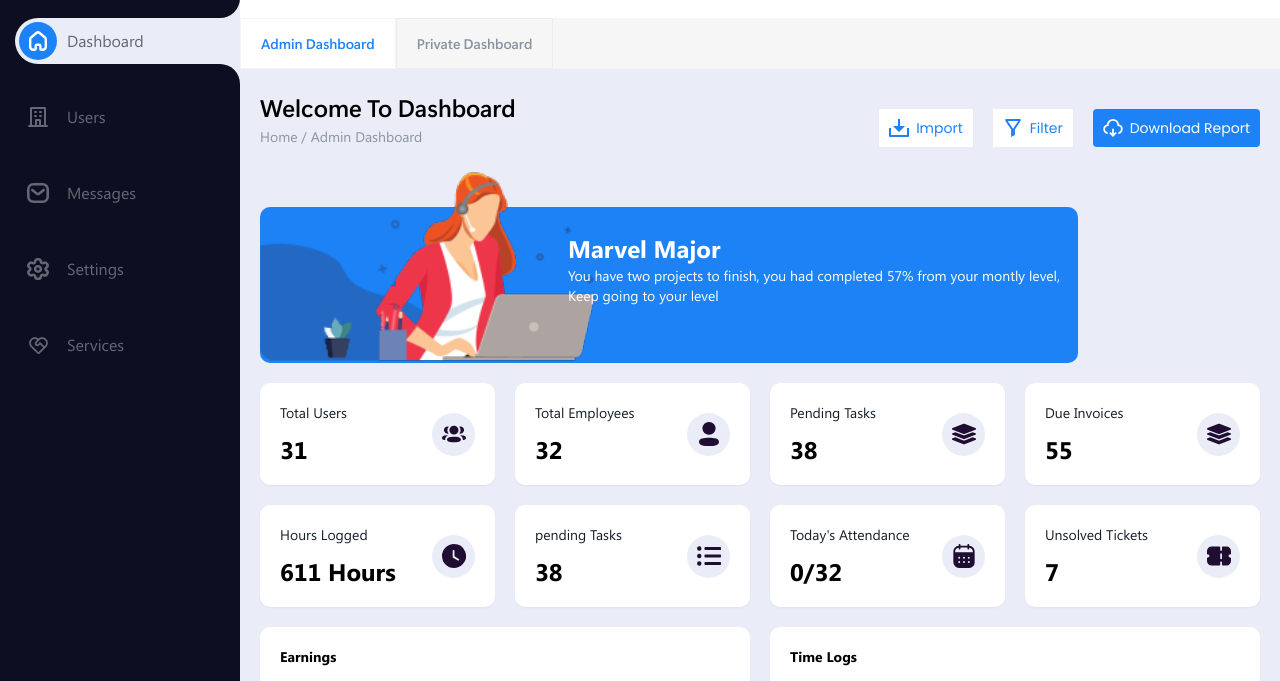
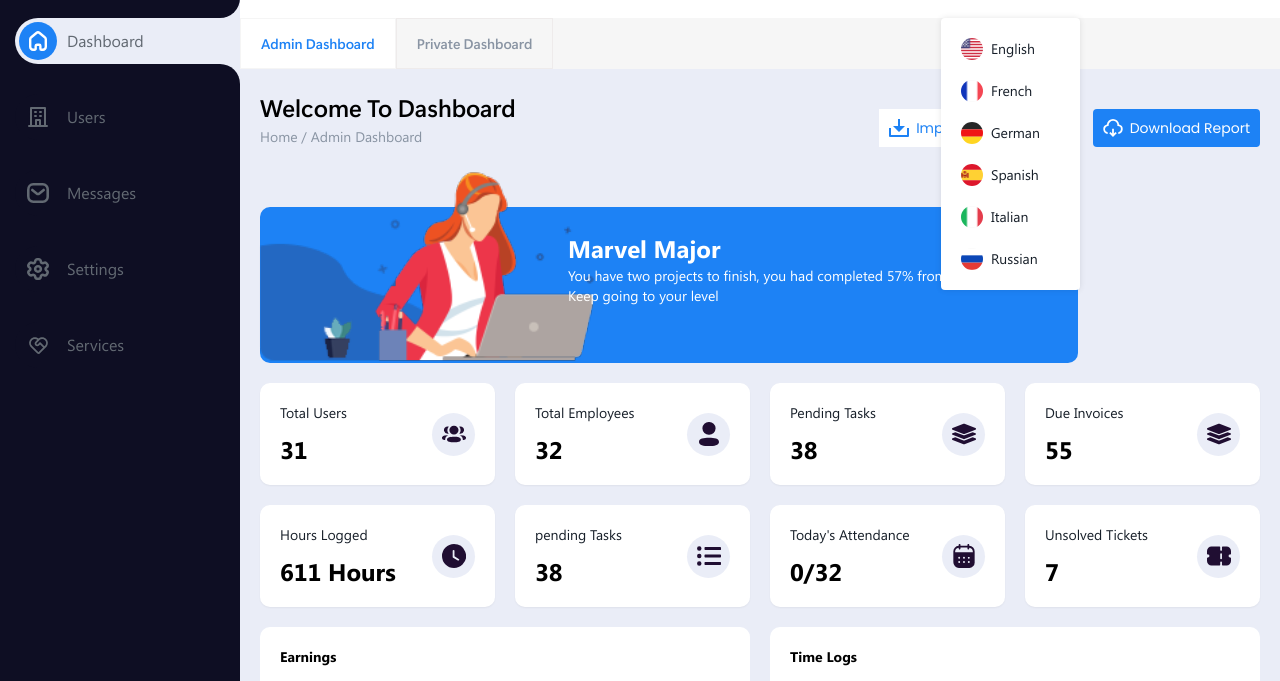
Before and after one commit to techiebande/omniboard, a website: page src/html/index.html in a window 1280 px wide. Both pictures are taken after a click on the element 952 px from the left and 41 px from the top of the page. Shown: the part 65-746 px from the top of the page. Drawn offline with nearby package versions, Linux system fonts and the light colour scheme.

Commit message:
wednsday

```diff
--- a/src/html/index.html
+++ b/src/html/index.html
@@ -263,6 +263,7 @@
               </button>
             </div>
             <div
+              id="languageDropdownButton"
               class="hidden lg:block w-[26px] h-[26px] bg-[url('../assets/img/flags/GB.svg')] rounded-full border bg-center bg-cover"
             ></div>
             <div class="hidden lg:flex relative w-[30px] h-[30px] items-center">
@@ -363,6 +364,55 @@
         </nav>
         <!-- Navbar end -->
 
+        <!-- Language Dropdwn Start-->
+        <div
+          id="languageDropdown"
+          class="hidden w-[139px] bg-white dark:bg-sideBarBg dark:text-grey2 text-darkBlue fixed top-[83px] right-[200px] l:right-[280px] shadow-cardShadow p-5 rounded z-[99] space-y-5 font-SogoeUI text-sm"
+        >
+          <button class="flex gap-2 gap-y items-center">
+            <span
+              class="w-[22px] h-[22px] bg-[url('../assets/img/flags/US.svg')] rounded-full bg-cover bg-center"
+            ></span>
+            <p>English</p>
+          </button>
+
+          <button class="flex gap-2 items-center">
+            <span
+              class="w-[22px] h-[22px] bg-[url('../assets/img/flags/FR.svg')] rounded-full bg-cover bg-center"
+            ></span>
+            <p>French</p>
+          </button>
+
+          <button class="flex gap-2 items-center">
+            <span
+              class="w-[22px] h-[22px] bg-[url('../assets/img/flags/DE.svg')] rounded-full bg-cover bg-center"
+            ></span>
+            <p>German</p>
+          </button>
+
+          <button class="flex gap-2 items-center">
+            <span
+              class="w-[22px] h-[22px] bg-[url('../assets/img/flags/ES.svg')] rounded-full bg-cover bg-center"
+            ></span>
+            <p>Spanish</p>
+          </button>
+
+          <button class="flex gap-2 items-center">
+            <span
+              class="w-[22px] h-[22px] bg-[url('../assets/img/flags/IT.svg')] rounded-full bg-cover bg-center"
+            ></span>
+            <p>Italian</p>
+          </button>
+
+          <button class="flex gap-2 items-center">
+            <span
+              class="w-[22px] h-[22px] bg-[url('../assets/img/flags/RU.svg')] rounded-full bg-cover bg-center"
+            ></span>
+            <p>Russian</p>
+          </button>
+        </div>
+        <!-- Language Dropdown End -->
+
         <!-- User Dropdown -->
         <div
           id="user-dropdown"
@@ -387,6 +437,7 @@
           </div>
           <div class="flex items-center space-x-4">
             <div
+              id="languageDropdownButton"
               class="w-[26px] h-[26px] bg-[url('../assets/img/flags/GB.svg')] rounded-full border bg-center bg-cover"
             ></div>
             <div class="flex relative w-[30px] h-[30px] items-center">
@@ -785,8 +836,24 @@
 
       const userDropdown = document.querySelector("#user-dropdown");
 
+      const languageDropdownButtons = document.querySelectorAll(
+        "#languageDropdownButton"
+      );
+
+      languageDropdownButtons.forEach((button) => {
+        button.addEventListener("click", (event) => {
+          if (languageDropdown.classList.contains("hidden")) {
+            languageDropdown.classList.remove("hidden");
+          } else {
+            languageDropdown.classList.add("hidden");
+          }
+        });
+      });
+
       body.addEventListener("click", (event) => {
         let userDropdown = document.getElementById("user-dropdown");
+        const languageDropdown = document.querySelector("#languageDropdown");
+
         var target = event.target;
 
         if (
@@ -798,6 +865,10 @@
           if (target !== userDropdown && !userDropdown.contains(target)) {
             userDropdown.classList.add("hidden");
           }
+        }
+
+        if (target.id !== "languageDropdownButton") {
+          languageDropdown.classList.add("hidden");
         }
       });
 
@@ -839,11 +910,5 @@
         });
       };
     </script>
-
-    <script src="../assets/libs/chart.js/chart.min.js"></script>
-    <script src="../assets/js/chartjs-charts.js"></script>
-
-    <script src="../assets/libs/echarts/echarts/echarts.min.js"></script>
-    <script src="../assets/js/echarts.js"></script>
   </body>
 </html>
```
Also changed, not shown: src/html/messages.html (+7 -0 lines), src/assets/img/flags/ES.svg (added), src/assets/img/flags/IT.svg (added), src/assets/img/flags/RU.svg (added), src/css/output.css.
